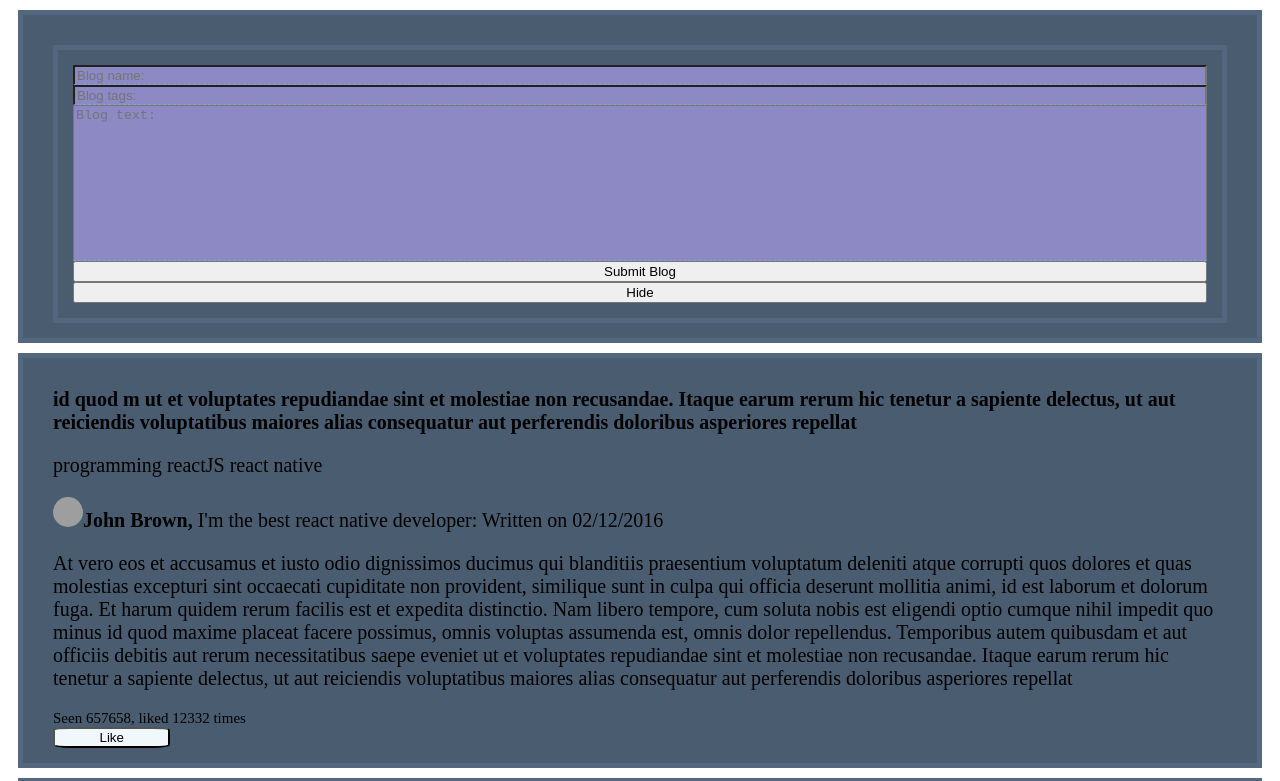
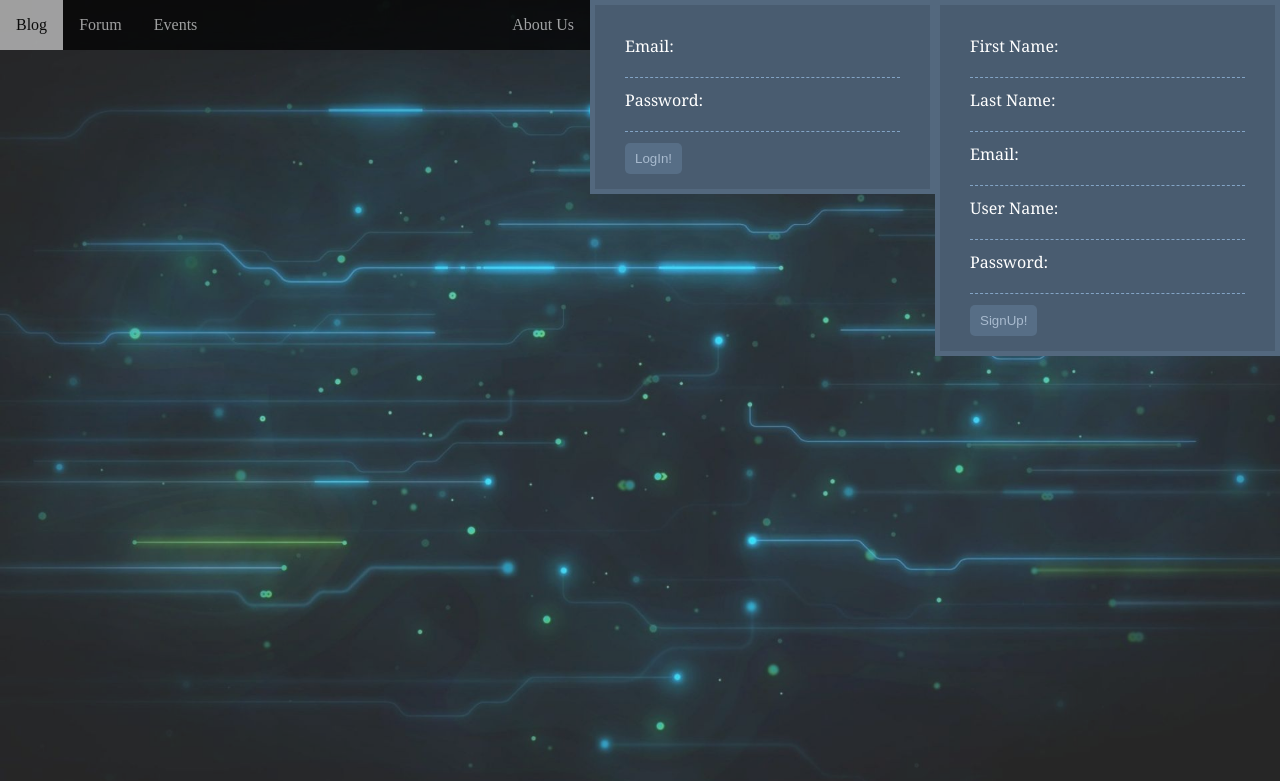
Before and after one commit to iteratehackerspace/ArmDev-, a React (Create React App) app: page / in a window 1280 px wide. Shown: the top 781 px of the page. Built offline with nearby package versions, Linux system fonts and the light colour scheme; grey boxes are pictures that could not be loaded; the HTML template or start-up script is replaced by a standard one.

Commit message:
sending credentials & checking them on client side update (using react)

```diff
--- a/src/App.js
+++ b/src/App.js
@@ -9,7 +9,7 @@
   render() {
     return (
       <div>
-        <AllBlogPosts />
+        <FrontPage />
       </div>
     );
   }
--- a/src/components/LogInBox.jsx
+++ b/src/components/LogInBox.jsx
@@ -4,29 +4,49 @@
 class LogInBox extends Component {
   constructor(){
     super();
+    this.handleChange = this.handleChange.bind(this);
     this.send = this.send.bind(this);
+    this.state = {value: ["",""], styles: [{},{}], ok: [false, false]};
+  }
+  handleChange(event) {
+    const values = this.state.value;
+    values[event.target.id] = event.target.value;
+    if ((event.target.id*1) === 0){
+      if (event.target.value.search('@') === -1){
+        const stls = this.state.styles;
+        stls[event.target.id] = {borderColor: '#FF0000'};
+        const oks = this.state.ok;
+        oks[event.target.id] = false;
+        this.setState({styles: stls, ok: oks});
+      } else{
+        const stls = this.state.styles;
+        stls[event.target.id] = {borderColor: '#D9FFA9'};
+        const oks = this.state.ok;
+        oks[event.target.id] = true;
+        this.setState({styles: stls, ok: oks});
+      }
+    } else if ((event.target.id*1) === 1){
+      if (event.target.value.length <= 6){
+        const stls = this.state.styles;
+        stls[event.target.id] = {borderColor: '#FF0000'};
+        const oks = this.state.ok;
+        oks[event.target.id] = false;
+        this.setState({styles: stls, ok: oks});
+      } else {
+        const stls = this.state.styles;
+        stls[event.target.id] = {borderColor: '#D9FFA9'};
+        const oks = this.state.ok;
+        oks[event.target.id] = true;
+        this.setState({styles: stls, ok: oks});
+      }
+    }
+    this.setState({value: values});
   }
   send(){
-    let falseCreds = false;
-    const mail = document.getElementsByClassName('loginBox')[0].childNodes[0].childNodes[1].value;
-    const pass = document.getElementsByClassName('loginBox')[0].childNodes[1].childNodes[1].value;
-    if (mail.search('@') === -1){
-      document.getElementsByClassName('loginBox')[0].childNodes[0].style.border="1px solid #FF0000";
-      falseCreds = true;
-    } else {
-      document.getElementsByClassName('loginBox')[0].childNodes[0].style.border="";
-      falseCreds = false;
-    }
-    if (pass.length <= 6){
-      document.getElementsByClassName('loginBox')[0].childNodes[1].style.border="1px solid #FF0000";
-      falseCreds = true;
-    } else {
-      document.getElementsByClassName('loginBox')[0].childNodes[1].style.border="";
-      falseCreds = false;
-    }
-    if (falseCreds){
-      return;
-    }
+    if (this.state.ok[0] && this.state.ok[1])
+    {
+      const mail = this.state.value[0];
+      const pass = this.state.value[1];
       const request_options = {
         method: 'post',
         headers: new Headers({
@@ -40,14 +60,15 @@
       };
       fetch('http://localhost:8080/user_login', request_options);
     }
+  }
   render() {
     return(
       <div className="loginBox" style={this.state}>
         <label>
-          <span>Email: </span><input type="text" id="email"/>
+          <span>Email: </span><input style={this.state.styles[0]} id="0" type="text" value={this.state.value[0]} onChange={this.handleChange} />
         </label>
         <label>
-          <span>Password: </span><input type="password" name="pass"/>
+          <span>Password: </span><input style={this.state.styles[1]} id="1" type="password" value={this.state.value[1]} onChange={this.handleChange}/>
         </label>
         <button onClick={this.send}>LogIn!</button>
       </div>
--- a/src/components/SignUpBox.jsx
+++ b/src/components/SignUpBox.jsx
@@ -4,53 +4,83 @@
 class SignUpBox extends Component {
   constructor(){
     super();
+    this.handleChange = this.handleChange.bind(this);
     this.send = this.send.bind(this);
+    this.state = {value: ["","","","",""], styles: [{},{},{},{},{}], ok: [false, false, false, false, false]};
+  }
+  handleChange(event) {
+    const values = this.state.value;
+    values[event.target.id] = event.target.value;
+    if ((event.target.id*1) === 0 || (event.target.id*1) === 1){
+      if (event.target.value==="" || event.target.value.search(' ')!= -1){
+        const stls = this.state.styles;
+        stls[event.target.id] = {borderColor: '#FF0000'};
+        const oks = this.state.ok;
+        oks[event.target.id] = false;
+        this.setState({styles: stls, ok: oks});
+      } else{
+        const stls = this.state.styles;
+        stls[event.target.id] = {borderColor: '#D9FFA9'};
+        const oks = this.state.ok;
+        oks[event.target.id] = true;
+        this.setState({styles: stls, ok: oks});
+      }
+    }
+    else if ((event.target.id*1) === 2){
+      if (event.target.value.search('@') === -1){
+        const stls = this.state.styles;
+        stls[event.target.id] = {borderColor: '#FF0000'};
+        const oks = this.state.ok;
+        oks[event.target.id] = false;
+        this.setState({styles: stls, ok: oks});
+      } else{
+        const stls = this.state.styles;
+        stls[event.target.id] = {borderColor: '#D9FFA9'};
+        const oks = this.state.ok;
+        oks[event.target.id] = true;
+        this.setState({styles: stls, ok: oks});
+      }
+    }
+    else if ((event.target.id*1) === 3){
+      if (event.target.value.length <= 4){
+        const stls = this.state.styles;
+        stls[event.target.id] = {borderColor: '#FF0000'};
+        const oks = this.state.ok;
+        oks[event.target.id] = false;
+        this.setState({styles: stls, ok: oks});
+      } else{
+        const stls = this.state.styles;
+        stls[event.target.id] = {borderColor: '#D9FFA9'};
+        const oks = this.state.ok;
+        oks[event.target.id] = true;
+        this.setState({styles: stls, ok: oks});
+      }
+    }
+    else if ((event.target.id*1) === 4){
+      if (event.target.value.length <= 6){
+        const stls = this.state.styles;
+        stls[event.target.id] = {borderColor: '#FF0000'};
+        const oks = this.state.ok;
+        oks[event.target.id] = false;
+        this.setState({styles: stls, ok: oks});
+      } else {
+        const stls = this.state.styles;
+        stls[event.target.id] = {borderColor: '#D9FFA9'};
+        const oks = this.state.ok;
+        oks[event.target.id] = true;
+        this.setState({styles: stls, ok: oks});
+      }
+    }
+    this.setState({value: values});
   }
   send(){
-    let falseCreds = false;
-    const firstName = document.getElementsByClassName('signUpBox')[0].childNodes[0].childNodes[1].value;
-    const lastName = document.getElementsByClassName('signUpBox')[0].childNodes[1].childNodes[1].value;
-    const mail = document.getElementsByClassName('signUpBox')[0].childNodes[2].childNodes[1].value;
-    const username = document.getElementsByClassName('signUpBox')[0].childNodes[3].childNodes[1].value;
-    const pass = document.getElementsByClassName('signUpBox')[0].childNodes[4].childNodes[1].value;
-    if (firstName==="" || firstName.search(' ')!= -1){
-      document.getElementsByClassName('signUpBox')[0].childNodes[0].style.border="1px solid #FF0000";
-      falseCreds = true;
-    } else {
-      document.getElementsByClassName('signUpBox')[0].childNodes[0].style.border="";
-      falseCreds = false;
-    }
-    if (lastName==="" || lastName.search(' ')!= -1){
-      document.getElementsByClassName('signUpBox')[0].childNodes[1].style.border="1px solid #FF0000";
-      falseCreds = true;
-    } else {
-      document.getElementsByClassName('signUpBox')[0].childNodes[1].style.border="";
-      falseCreds = false;
-    }
-    if (mail.search('@') === -1){
-      document.getElementsByClassName('signUpBox')[0].childNodes[2].style.border="1px solid #FF0000";
-      falseCreds = true;
-    } else {
-      document.getElementsByClassName('signUpBox')[0].childNodes[2].style.border="";
-      falseCreds = false;
-    }
-    if (username.length <= 4){
-      document.getElementsByClassName('signUpBox')[0].childNodes[3].style.border="1px solid #FF0000";
-      falseCreds = true;
-    } else {
-      document.getElementsByClassName('signUpBox')[0].childNodes[3].style.border="";
-      falseCreds = false;
-    }
-    if (pass.length <= 6){
-      document.getElementsByClassName('signUpBox')[0].childNodes[4].style.border="1px solid #FF0000";
-      falseCreds = true;
-    } else {
-      document.getElementsByClassName('signUpBox')[0].childNodes[4].style.border="";
-      falseCreds = false;
-    }
-    if (falseCreds){
-      return;
-    }
+    if (this.state.ok[0] && this.state.ok[1] && this.state.ok[2] && this.state.ok[3] && this.state.ok[4])
+    {
+      const firstName = this.state.value[0];
+      const lastName = this.state.value[1];
+      const mail = this.state.value[2];
+      const username = this.state.value[3];
+      const pass = this.state.value[4];
       const request_options = {
         method: 'post',
         headers: new Headers({
@@ -66,23 +96,24 @@
       };
       fetch('http://localhost:8080/user_registration', request_options);
     }
+  }
   render() {
     return(
       <div className="signUpBox">
         <label>
-          <span>First Name: </span><input type="text" />
+          <span>First Name: </span><input style={this.state.styles[0]} id="0" type="text" value={this.state.value[0]} onChange={this.handleChange}/>
         </label>
         <label>
-          <span>Last Name: </span><input type="text" />
+          <span>Last Name: </span><input style={this.state.styles[1]} id="1" type="text" value={this.state.value[1]} onChange={this.handleChange}/>
         </label>
         <label>
-          <span>Email: </span><input type="text" />
+          <span>Email: </span><input style={this.state.styles[2]} id="2" type="text" value={this.state.value[2]} onChange={this.handleChange}/>
         </label>
         <label>
-          <span>User Name: </span><input type="text" />
+          <span>User Name: </span><input style={this.state.styles[3]} id="3" type="text" value={this.state.value[3]} onChange={this.handleChange}/>
         </label>
         <label>
-          <span>Password: </span><input type="password" />
+          <span>Password: </span><input style={this.state.styles[4]} id="4" type="password" value={this.state.value[4]} onChange={this.handleChange}/>
         </label>
         <button onClick={this.send}>SignUp!</button>
       </div>
```
Lines whose indentation alone changed are shown as unchanged.
